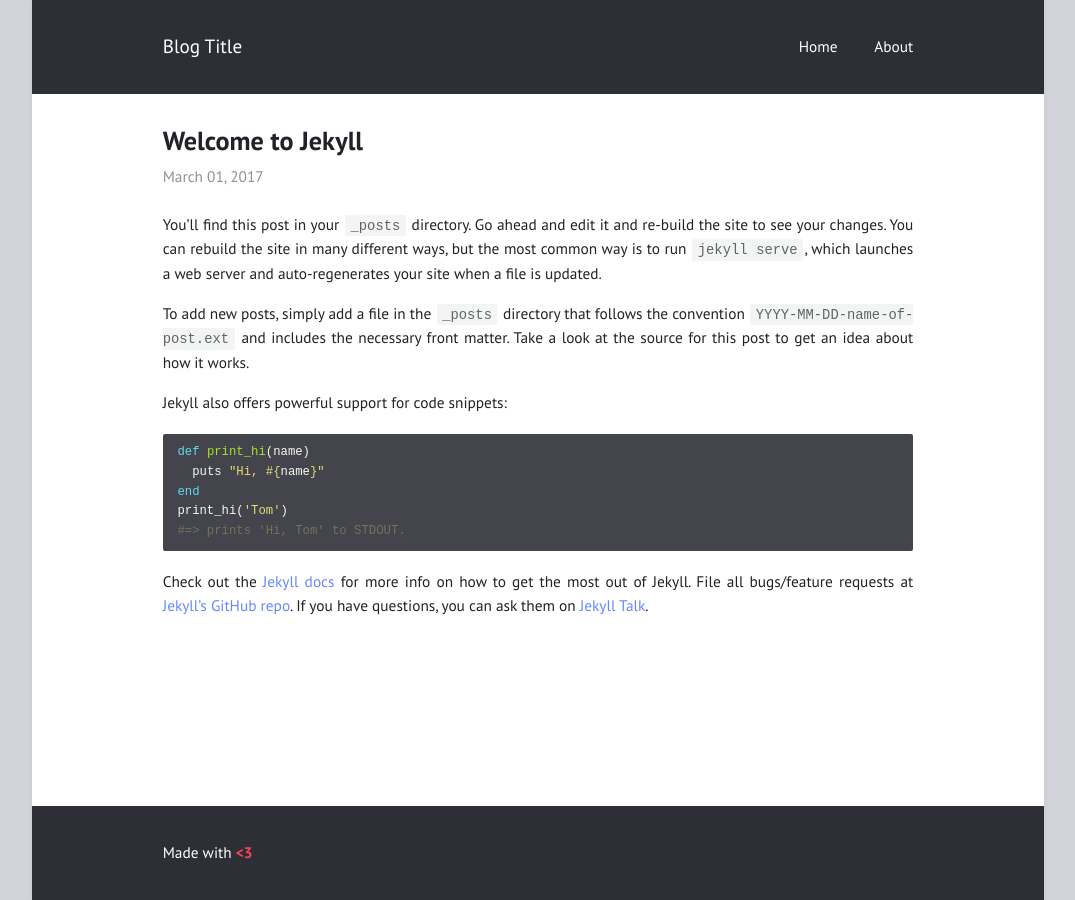
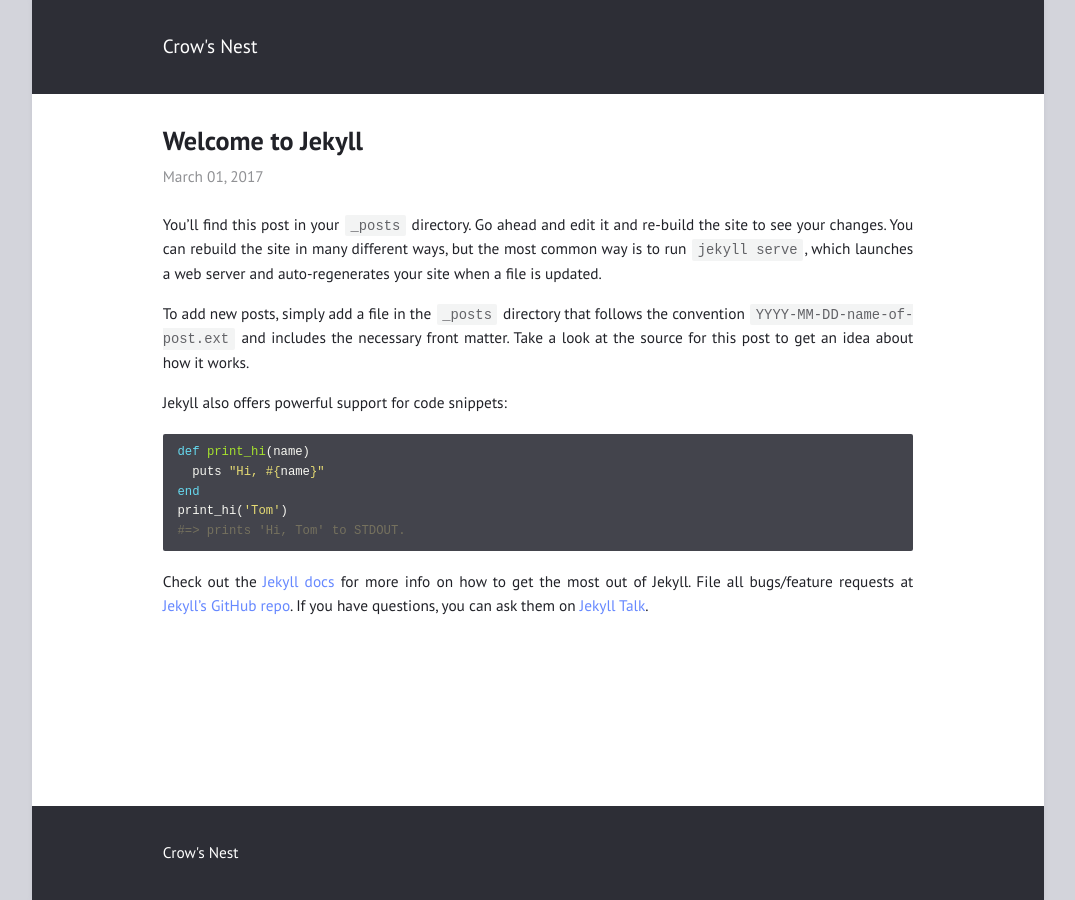
Before and after one commit to ICOTRT2024/Crow-Moon.github.io, a Jekyll site: the page built from _posts/2017-03-01-welcome-to-jekyll.md, in a window 1280 px wide. Shown: the whole page, without its empty margins (102-1177 px from the left). Built offline with Jekyll 4.4.1, drawn with Linux system fonts in a browser that asks for light colours.

Commit message:
Update _config.yml

```diff
--- a/_config.yml
+++ b/_config.yml
@@ -1,6 +1,6 @@
-title: "Blog Title"
-author: "Blog Author"
-description: "Made with <b style=\"color: #f45;\">&lt;3</b>"
+title: "Crow's Nest"
+author: "Crow"
+description: "Crow's Nest"
 permalink: /:title/
 lang: "en"
 excerpt_separator: "\n\n\n"
@@ -8,21 +8,22 @@ date_format: "%B %d, %Y"
 
 # Layout
 
-show_excerpts: true        # show article excerpts on the home page
+#show_excerpts: true        # show article excerpts on the home page
 show_frame: true           # adds a gray frame to the site
 show_sidebar: false        # show a sidebar instead of the usual header
 minimal: false             # use a dark header
+show_social: true
 
 # Menu
 
 navigation:                # accepts {file, title, url, icon, sidebaricon}
-  - {file: "index.html"}
-  - {file: "README.md"}
+  - {file: "index.html", tile: Home Change, icon: home}
+  - {file: "README.md", title: about me, icon: adress-card}
 
 external:                  # shows a footer with social links - for available icons see fontawesome.com/icons
-  - {title: Mail, icon: envelope, url: "mailto:niklasbuschmann@users.noreply.github.com"}
-  - {title: Github, icon: github, url: "https://github.com/niklasbuschmann/contrast"}
-  - {title: Subscribe, icon: rss, url: "/feed.xml"}
+  - {title: Mail, icon: envelope, url: "wangkaiath@hotmail.com"}
+  #- {title: Github, icon: github, url: "https://github.com/niklasbuschmann/contrast"}
+   #- {title: Subscribe, icon: rss, url: "/feed.xml"}
 
 comments:
 #  disqus_shortname: ""    # see https://disqus.com/
```
